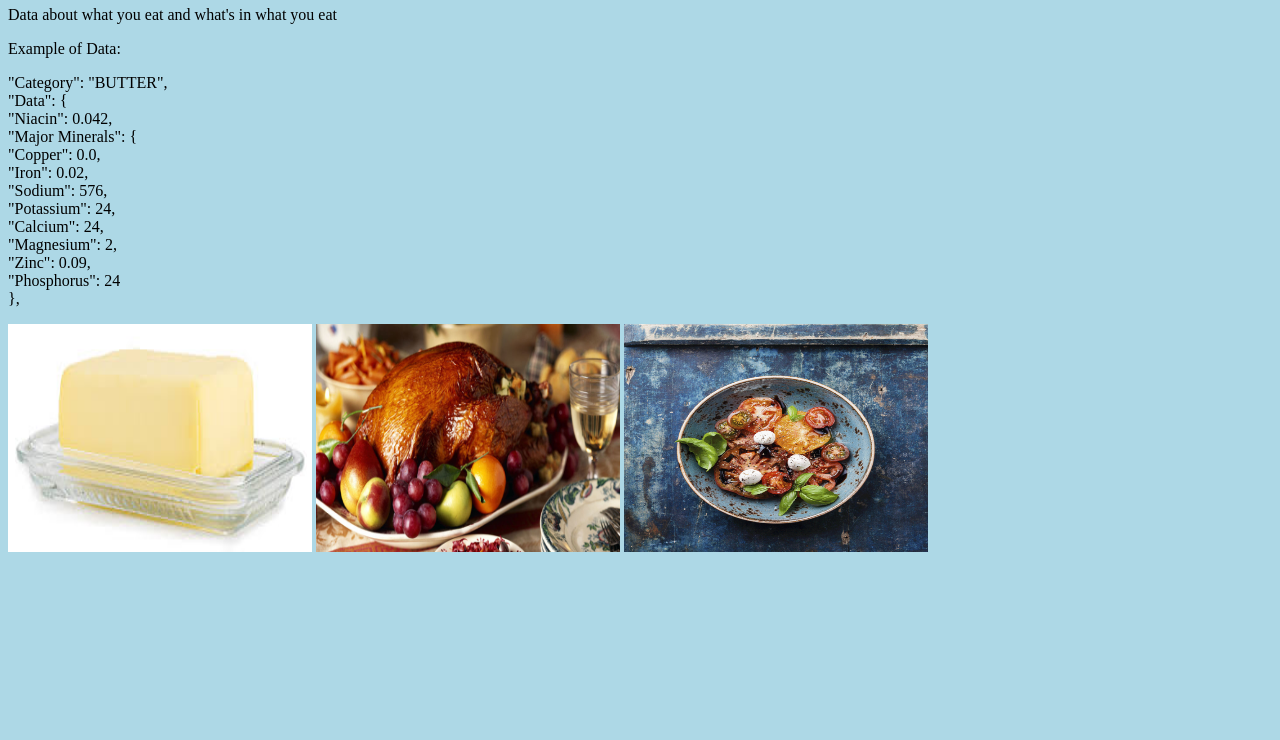
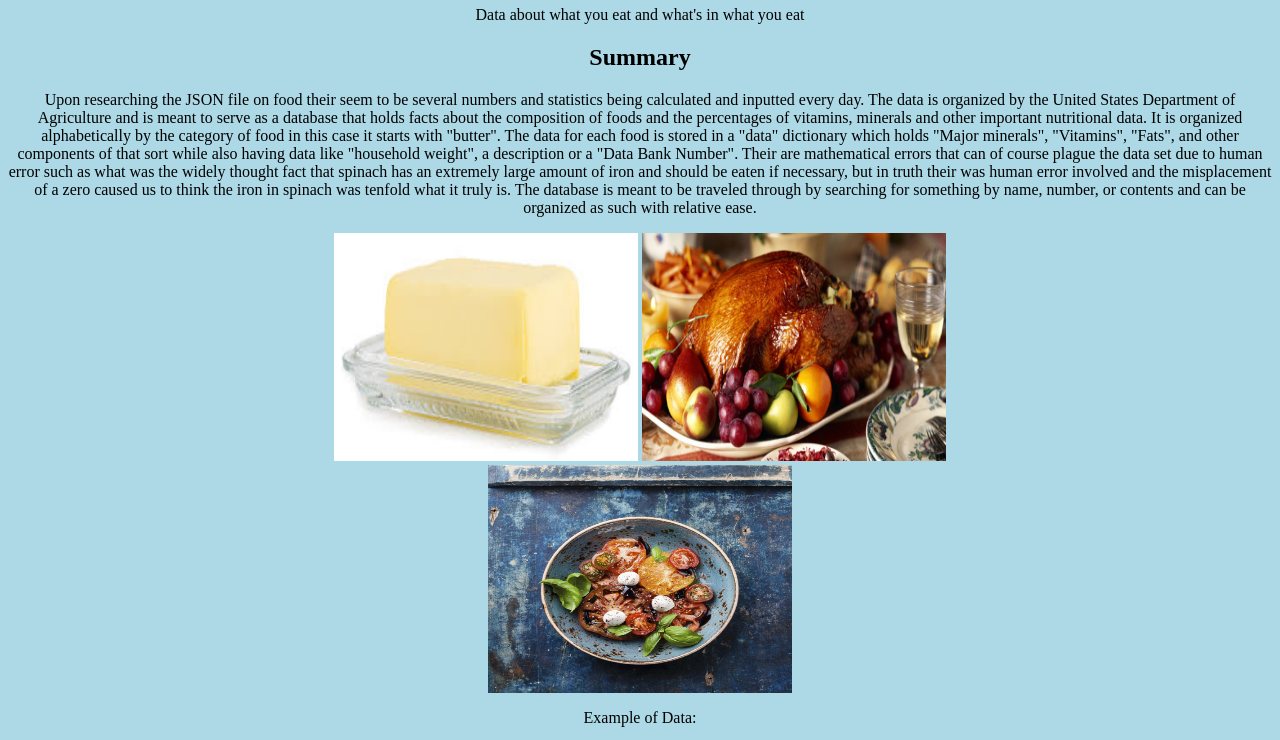
Before and after one commit to Venomspiter/FoodPage-DSW, a plain HTML site: page index.html in a window 1280 px wide. Shown: the part 60-800 px from the top of the page. Drawn offline with Linux system fonts and the light colour scheme.

Commit message:
Update index.html

```diff
--- a/index.html
+++ b/index.html
@@ -1,12 +1,19 @@
 <DOCTYPE html>
  <html>
  <head>
- <title>Example web page</title></head>
- <link rel = "stylesheet" href= "mystyle.css">
+ <title>Food & the Like</title></head>
+ <link rel = "stylesheet" href= "myStyle.css">
  <body>
+ <center>
    <h1>Food JSON Data Website</h1>
    <p> Data about what you eat and what's in what you eat</p>
-	<p>Example of Data:</p>
+   <h2>Summary</h2>
+   <p>Upon researching the JSON file on food their seem to be several numbers and statistics being calculated and inputted every day. The data is organized by the United States Department of Agriculture and is meant to serve as a database that holds facts about the composition of foods and the percentages of vitamins, minerals and other important nutritional data. It is organized alphabetically by the category of food in this case it starts with "butter". The data for each food is stored in a "data" dictionary which holds "Major minerals", "Vitamins", "Fats", and other components of that sort while also having data like "household weight", a description or a "Data Bank Number". Their are mathematical errors that can of course plague the data set due to human error such as what was the widely thought fact that spinach has an extremely large amount of iron and should be eaten if necessary, but in truth their was human error involved and the misplacement of a zero caused us to think the iron in spinach was tenfold what it truly is. The database is meant to be traveled through by searching for something by name, number, or contents and can be organized as such with relative ease.</p>
+     <img src="butter.jpg" alt="Picture 1"  style="width:304px;height:228px;">
+      <img src="turkey.jpg" alt="Picture 2"  style="width:304px;height:228px;">
+	  <br>
+       <img src="caprese.png" alt="Picture 3"  style="width:304px;height:228px;">
+	   <p>Example of Data:</p>
 	<p>"Category": "BUTTER", <br>
     "Data": {<br>
       "Niacin": 0.042, <br>
@@ -20,9 +27,6 @@
         "Zinc": 0.09, <br>
         "Phosphorus": 24<br>
       }, </p>
-     <img src="butter.jpg" alt="Picture 1"  style="width:304px;height:228px;">
-      <img src="turkey.jpg" alt="Picture 1"  style="width:304px;height:228px;">
-       <img src="caprese.png" alt="Picture 1"  style="width:304px;height:228px;">
-
+		<center>
  </body>
  </html>
```
